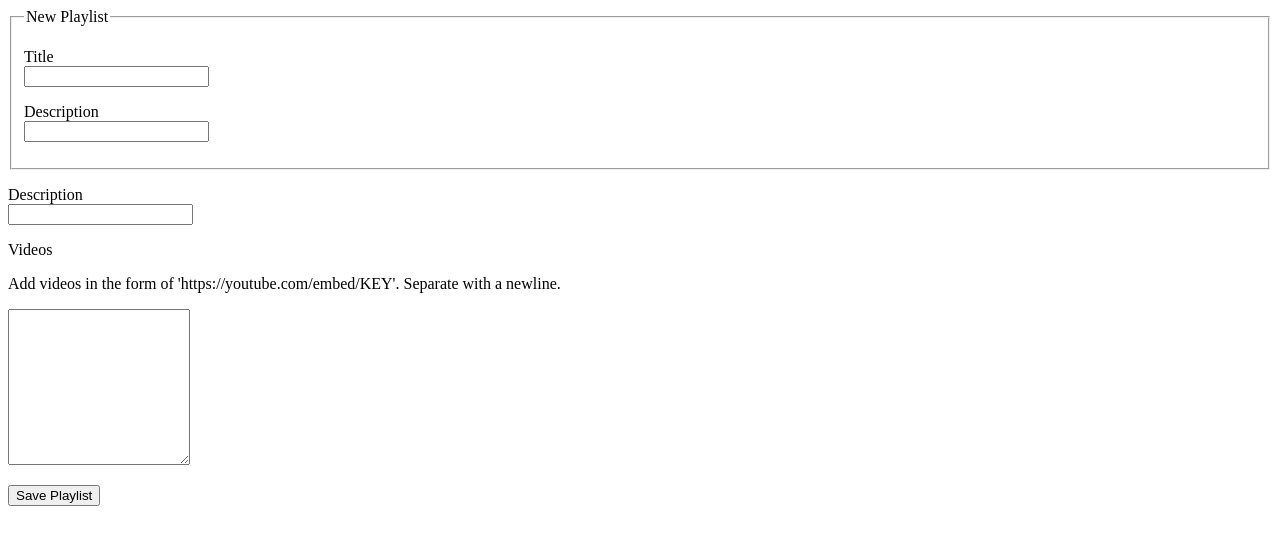
After one commit to squeaky1273/Playlister-Tutorial, a Python web app: template templates/playlists_new.html in a window 1280 px wide. The commit adds this page. Shown: the top 545 px of the page. Run offline with Jinja, Linux system fonts and the light colour scheme; the template is opened without the code that fills it, so the values that code supplies are empty.

Commit message:
Users can create playlists

```diff
--- /dev/null
+++ b/templates/playlists_new.html
@@ -0,0 +1,38 @@
+<!-- templates/playlists_new.html -->
+{% extends 'base.html' %}
+
+{% block content %}
+<form method='POST' action='/playlists'>
+    <fieldset>
+    <legend>New Playlist</legend>
+    <!-- TITLE -->
+    <p>
+        <label for='title'>Title</label><br>
+        <input type='text' name='title' />
+    </p>
+
+
+    <p>
+        <label for='description'>Description</label><br>
+        <input type='text' name='description' />
+    </p>
+    </fieldset>
+    <!-- DESCRIPTION -->
+        <p>
+            <label for='description'>Description</label><br>
+            <input id='description' type='text' name='description' />
+        </p>
+
+    <!-- VIDEO LINKS -->
+        <p>
+            <label for='playlist-videos'>Videos</label><br>
+            <p>Add videos in the form of 'https://youtube.com/embed/KEY'. Separate with a newline.</p>
+            <textarea id='playlist-videos' name='videos' rows='10'></textarea>
+        </p>
+    </fieldset>
+    <!-- BUTTON -->
+    <p>
+        <button type='submit'>Save Playlist</button>
+    </p>
+</form>
+{% endblock %}
```
Also changed, not shown: app.py (+22 -6 lines), templates/playlists_index.html (+8 -5 lines).
